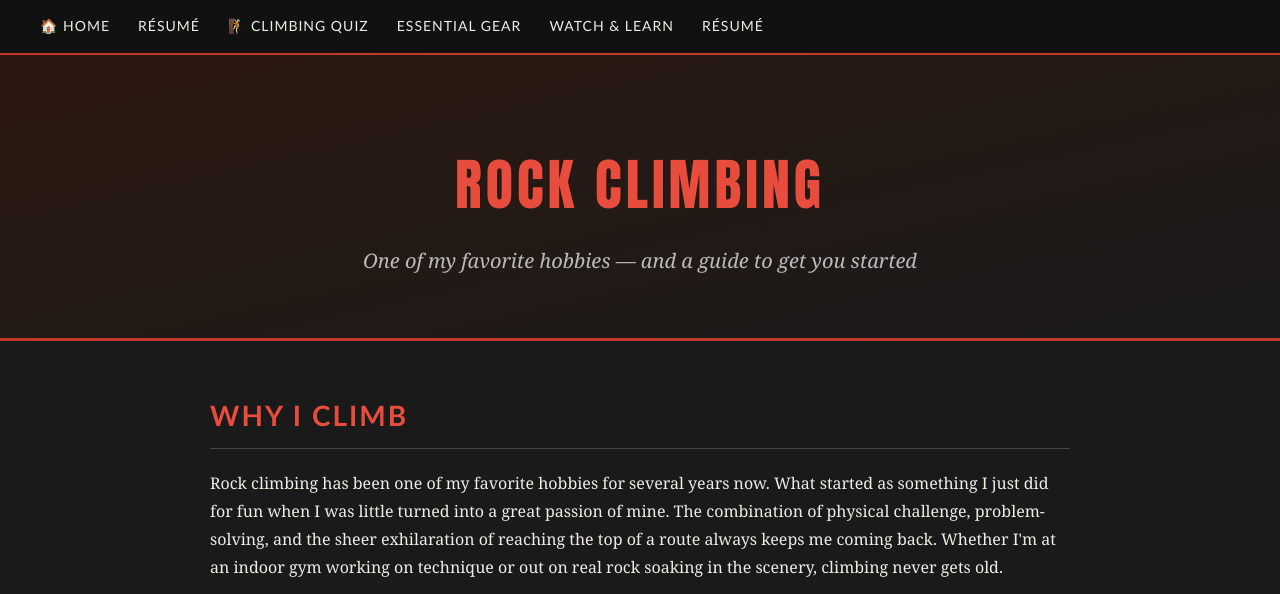
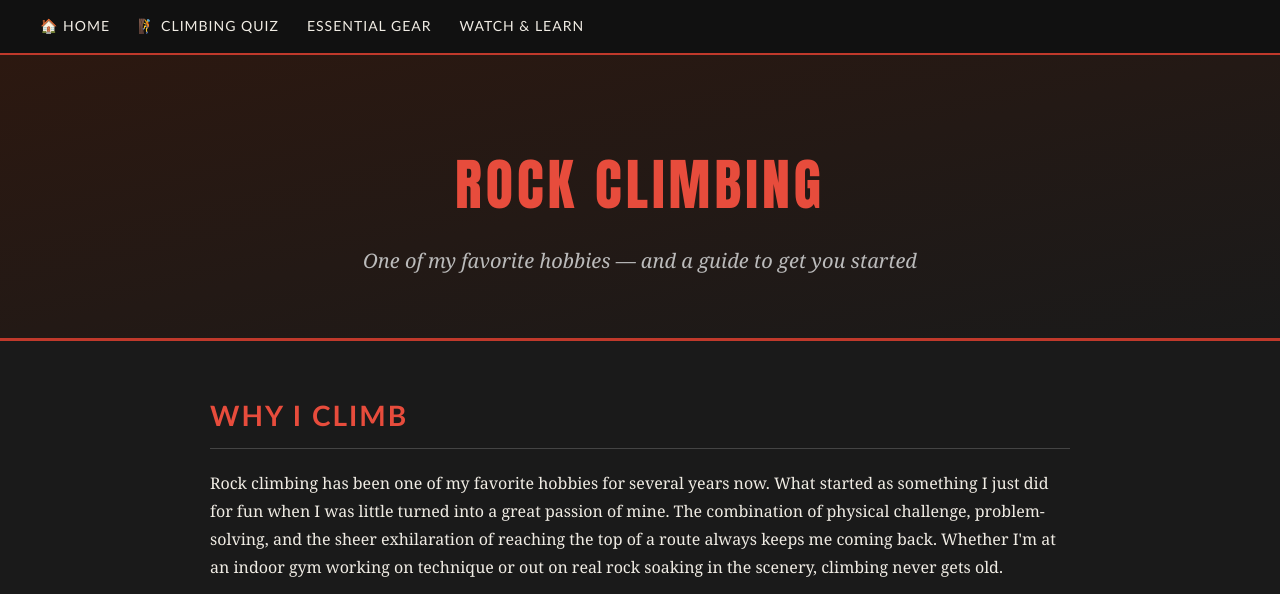
Before and after one commit to imeyers1/WebDevProject, a plain HTML site: page scratch.html in a window 1280 px wide. Shown: the top 594 px of the page. Drawn offline with Linux system fonts and the light colour scheme.

Commit message:
Update scratch.html

```diff
--- a/scratch.html
+++ b/scratch.html
@@ -11,11 +11,9 @@
 <!-- Navigation -->
 <nav class="site-nav">
     <a href="index.html">🏠 Home</a>
-    <a href="resume.html">Résumé</a>
     <a href="webapp.html">🧗 Climbing Quiz</a>
     <a href="#gear">Essential Gear</a>
     <a href="#video">Watch &amp; Learn</a>
-    <a href="resume.html">Résumé</a>
 </nav>
 
 <!-- Hero -->
```
